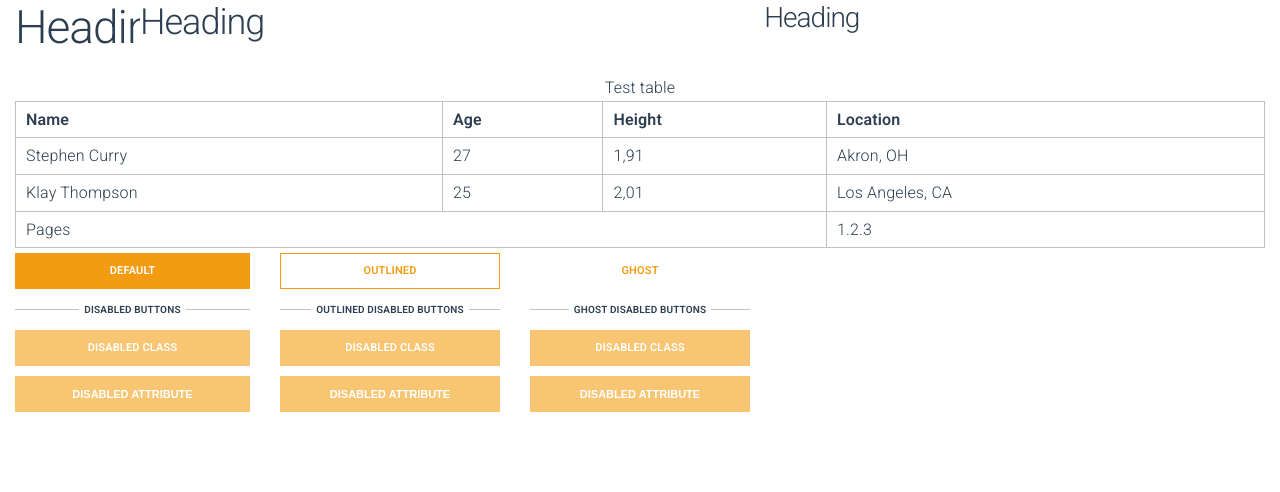
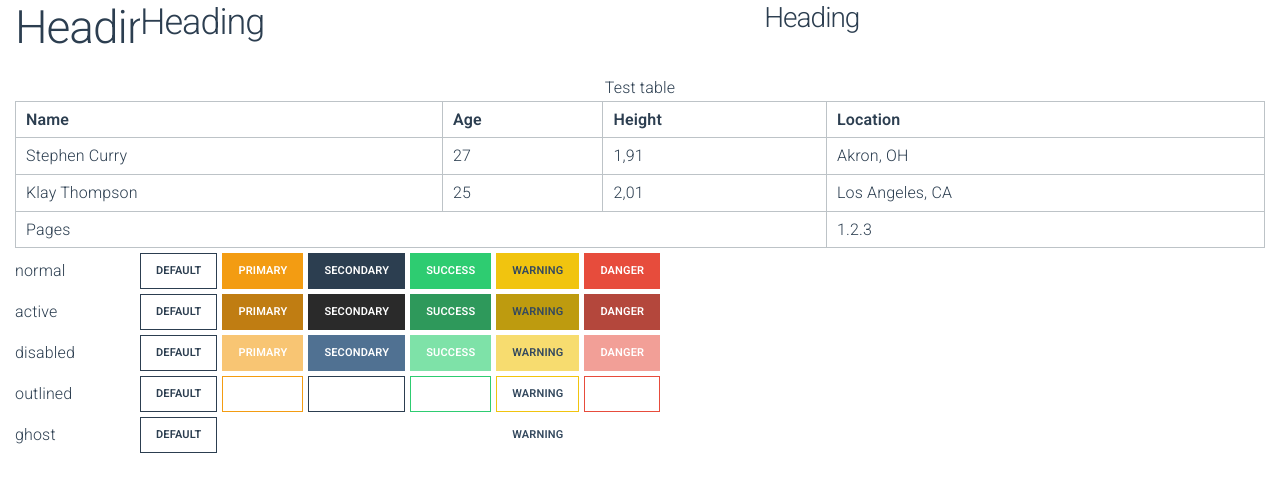
Before and after one commit to iRim/rim.lv, a Vue app: page /framework in a window 1280 px wide. Shown: the top 492 px of the page. Built offline with nearby package versions, Linux system fonts and the light colour scheme; the HTML template or start-up script is replaced by a standard one.

Commit message:
fix buttons

```diff
--- a/src/scss/framework/_grid.scss
+++ b/src/scss/framework/_grid.scss
@@ -22,6 +22,16 @@
   &.as-column {
     flex-direction: column;
   }
+
+  &.center-v {
+    align-items: center;
+  }
+  &.center-h {
+    justify-content: center;
+  }
+  &.center {
+    @extend .center-h, .center-v;
+  }
 }
 
 // Padding classes
--- a/src/scss/framework/_mixins.scss
+++ b/src/scss/framework/_mixins.scss
@@ -1,3 +1,4 @@
+@use 'sass:color';
 @use 'variables' as *;
 
 @mixin generate-each-classes(
@@ -77,8 +78,34 @@
   }
 }
 
-@mixin btn() {
-  color: $btn-color;
-  background-color: $btn-bg;
-  border-color: $btn-border;
+// Create .btn colors
+@mixin btn($name, $bg, $border: transparent, $color: $color-white) {
+  #{$name} {
+    background-color: $bg;
+    border-color: $border;
+    color: $color;
+
+    &.ghost,
+    &.outlined {
+      background-color: transparent;
+    }
+
+    &.ghost {
+      border-color: transparent;
+    }
+
+    &.disabled,
+    &:disabled {
+      background-color: color.adjust($bg, $lightness: 20%);
+      border-color: color.adjust($border, $lightness: 20%);
+      color: $color;
+    }
+
+    &.active,
+    &:hover:is(:not(.disabled, :disabled)) {
+      background-color: color.adjust($bg, $blackness: 20%);
+      border-color: color.adjust($border, $blackness: 20%);
+      color: $color;
+    }
+  }
 }
--- a/src/scss/framework/_variables.scss
+++ b/src/scss/framework/_variables.scss
@@ -20,15 +20,11 @@ $color-link-visited-hover: #7d3c98 !default;
 $color-link-visited-active: #6c3483 !default;
 $color-link-visited-disabled: #5d3c98 !default;
 
+// GRID
 $range-width: 10, 20, 25, 30, 40, 50, 60, 70, 75, 80, 90, 100 !default;
 $border-table: 0.1rem solid $color-border !default;
 $border-radius: 0 !default;
 $border-spacing: 0.3rem !default;
-
-$btn-padding: 0rem 1.5rem !default;
-$btn-height: 36px !default;
-$btn-height-sm: 30px !default;
-$btn-height-lg: 42px !default;
 
 $grid-padding: (
   top: 0.5rem,
@@ -43,3 +39,42 @@ $grid-margin: (
   left: 1.5rem,
   right: 1.5rem,
 ) !default;
+
+// BTN
+$btn-colors: (
+  primary: (
+    bg: $color-primary,
+    border: $color-primary,
+    color: $color-white,
+  ),
+  secondary: (
+    bg: $color-secondary,
+    border: $color-secondary,
+    color: $color-white,
+  ),
+  success: (
+    bg: $color-success,
+    border: $color-success,
+    color: $color-white,
+  ),
+  warning: (
+    bg: $color-warning,
+    border: $color-warning,
+    color: $color-dark,
+  ),
+  danger: (
+    bg: $color-danger,
+    border: $color-danger,
+    color: $color-white,
+  ),
+);
+
+$btn-padding: 0rem 1.5rem !default;
+$btn-height: 36px !default;
+$btn-height-sm: 30px !default;
+$btn-height-lg: 42px !default;
+
+// default .btn
+$btn-bg: $color-primary;
+$btn-border: $color-primary;
+$btn-color: $color-white;
--- a/src/scss/framework/form/_buttons.scss
+++ b/src/scss/framework/form/_buttons.scss
@@ -1,10 +1,7 @@
 @use 'sass:color';
+@use 'sass:map';
 @use '../variables' as *;
 @use '../mixins' as *;
-
-$btn-bg: $color-primary;
-$btn-border: $color-primary;
-$btn-color: $color-white;
 
 .btn {
   display: flex;
@@ -18,37 +15,21 @@ $btn-color: $color-white;
   padding: $btn-padding;
   height: $btn-height;
   border-radius: $border-radius;
-  border: 0.1rem solid $btn-border;
-  background-color: $btn-bg;
-  color: $btn-color;
+  border-width: 0.1rem;
+  border-style: solid;
   transition: all 0.3s linear;
 
-  &.ghost,
-  &.outlined {
-    background-color: transparent;
-    color: $color-primary;
-  }
-
-  &.ghost {
-    border-color: transparent;
+  @each $name, $values in $btn-colors {
+    @include btn(
+      '&.' + $name,
+      map.get($values, 'bg'),
+      map.get($values, 'border'),
+      map.get($values, 'color')
+    );
   }
 
   &.disabled,
   &:disabled {
-    background-color: color.adjust($btn-bg, $lightness: 20%);
-    border-color: color.adjust($btn-border, $lightness: 20%);
-    color: $btn-color;
     cursor: not-allowed;
   }
-
-  &.active,
-  &:hover:is(:not(.disabled, :disabled)) {
-    background-color: color.adjust($btn-bg, $blackness: 20%);
-    border-color: color.adjust($btn-border, $blackness: 20%);
-    color: $btn-color;
-  }
-
-  + .btn {
-    margin-top: 1rem;
-  }
 }
--- a/src/scss/index.scss
+++ b/src/scss/index.scss
@@ -1 +1,5 @@
 @use 'framework/index.scss';
+
+.btn + .btn {
+  margin-left: 0.5rem;
+}
--- a/src/vue/views/Framework.vue
+++ b/src/vue/views/Framework.vue
@@ -1,3 +1,21 @@
+<script setup>
+import { createApp, onMounted, reactive, ref } from 'vue'
+
+const colors = ref({
+  default: '',
+})
+const types = ref({
+  normal: '',
+})
+
+const createObj = (ref, values) => Object.values(values).map((v) => (ref.value[v] = v))
+
+onMounted(() => {
+  createObj(colors, ['primary', 'secondary', 'success', 'warning', 'danger'])
+  createObj(types, ['active', 'disabled', 'outlined', 'ghost'])
+})
+</script>
+
 <template>
   <div class="container">
     <div class="row">
@@ -46,25 +64,14 @@
       </tfoot>
     </table>
 
-    <div class="row p-v">
-      <div class="column p-right w-20 as-column">
-        <div class="btn">default</div>
-        <div class="hr">disabled buttons</div>
-        <div class="btn disabled">disabled class</div>
-        <button class="btn" disabled>disabled attribute</button>
+    <div v-for="(type, ttitle) in types" :key="ttitle" class="row m-v">
+      <div class="column w-10 center-v">
+        {{ ttitle }}
       </div>
-      <div class="column p-h w-20 as-column">
-        <div class="btn outlined">outlined</div>
-        <div class="hr">outlined disabled buttons</div>
-        <div class="btn outlined disabled">disabled class</div>
-        <button class="btn outlined" disabled>disabled attribute</button>
-      </div>
-
-      <div class="column p-h w-20 as-column">
-        <div class="btn ghost">ghost</div>
-        <div class="hr">ghost disabled buttons</div>
-        <div class="btn ghost disabled">disabled class</div>
-        <button class="btn ghost" disabled>disabled attribute</button>
+      <div class="column">
+        <div v-for="(color, ctitle) in colors" :key="ctitle" class="btn" :class="[type, color]">
+          {{ ctitle }}
+        </div>
       </div>
     </div>
   </div>
```
